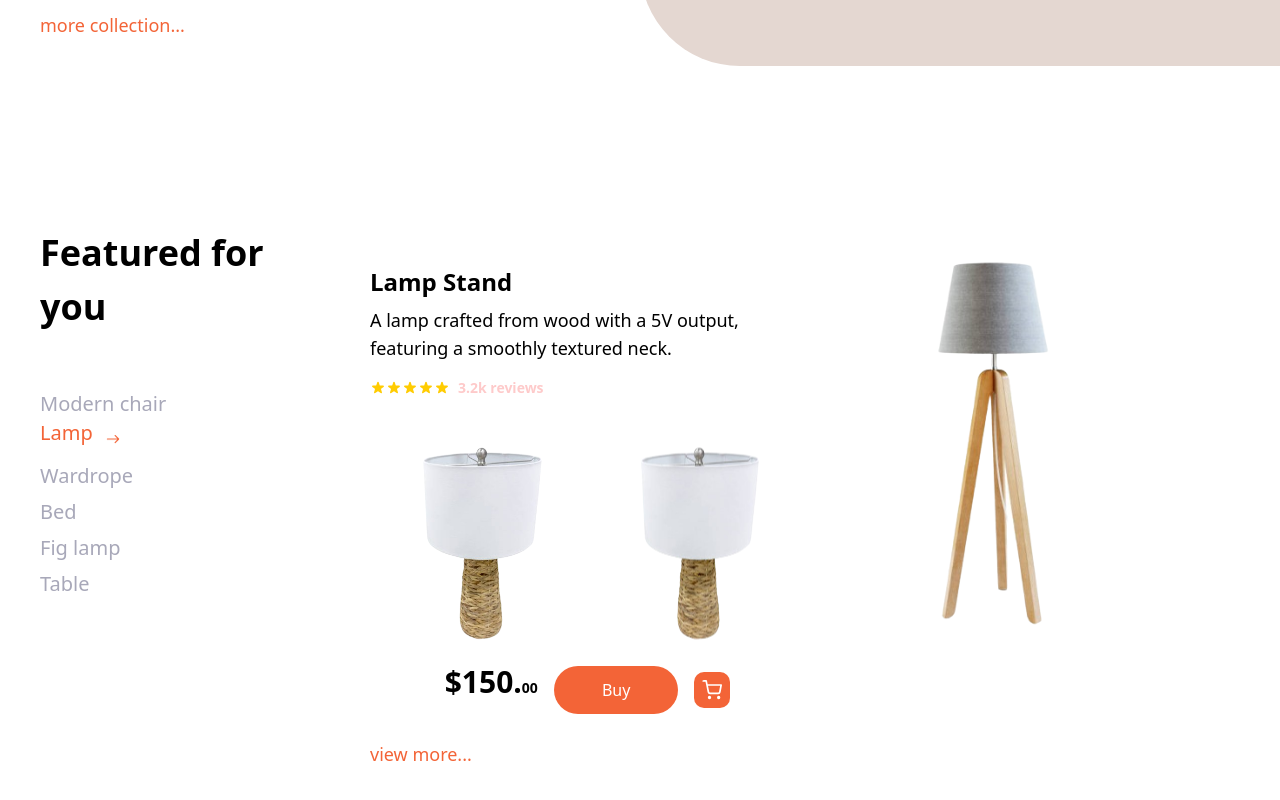
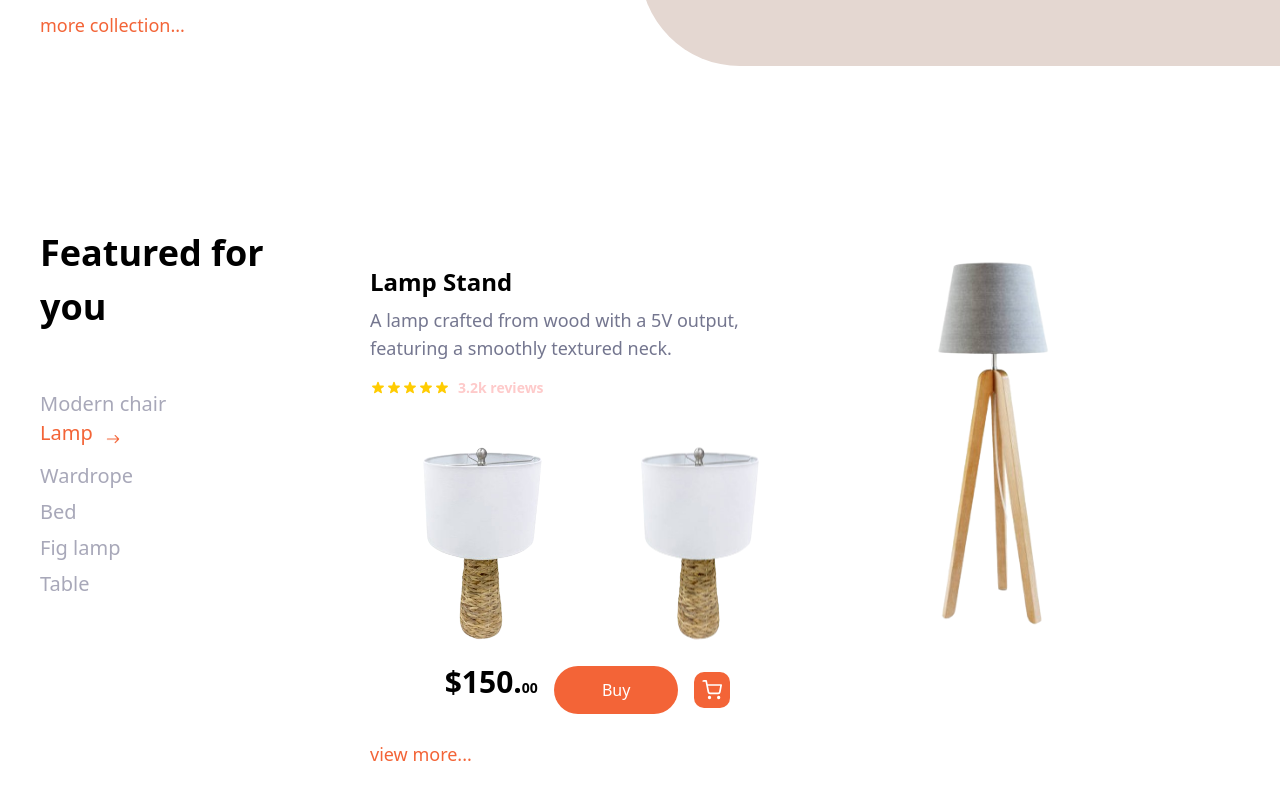
Before and after one commit to zablon-oigo/react-shop, a React (Vite) app: page / in a window 1280 px wide. Shown: the part 1657-2457 px from the top of the page. Built offline with nearby package versions, Linux system fonts and the light colour scheme.

Commit message:
changed font color to gray

```diff
--- a/src/Layout/Featured.jsx
+++ b/src/Layout/Featured.jsx
@@ -31,7 +31,7 @@ function Featured() {
                 <h2 className="mb-2 text-2xl font-semibold text-center capitalize lg:text-start">
                     lamp stand
                 </h2>
-                <p className="font-light text-center lg:text-lg lg:text-start">
+                <p className="font-light text-center text-gray lg:text-lg lg:text-start">
                 A lamp crafted from wood with a 5V output, featuring a smoothly textured neck.
                 </p>
                 <div className="flex items-center justify-center pt-4 pb-4 md:justify-start">
```
